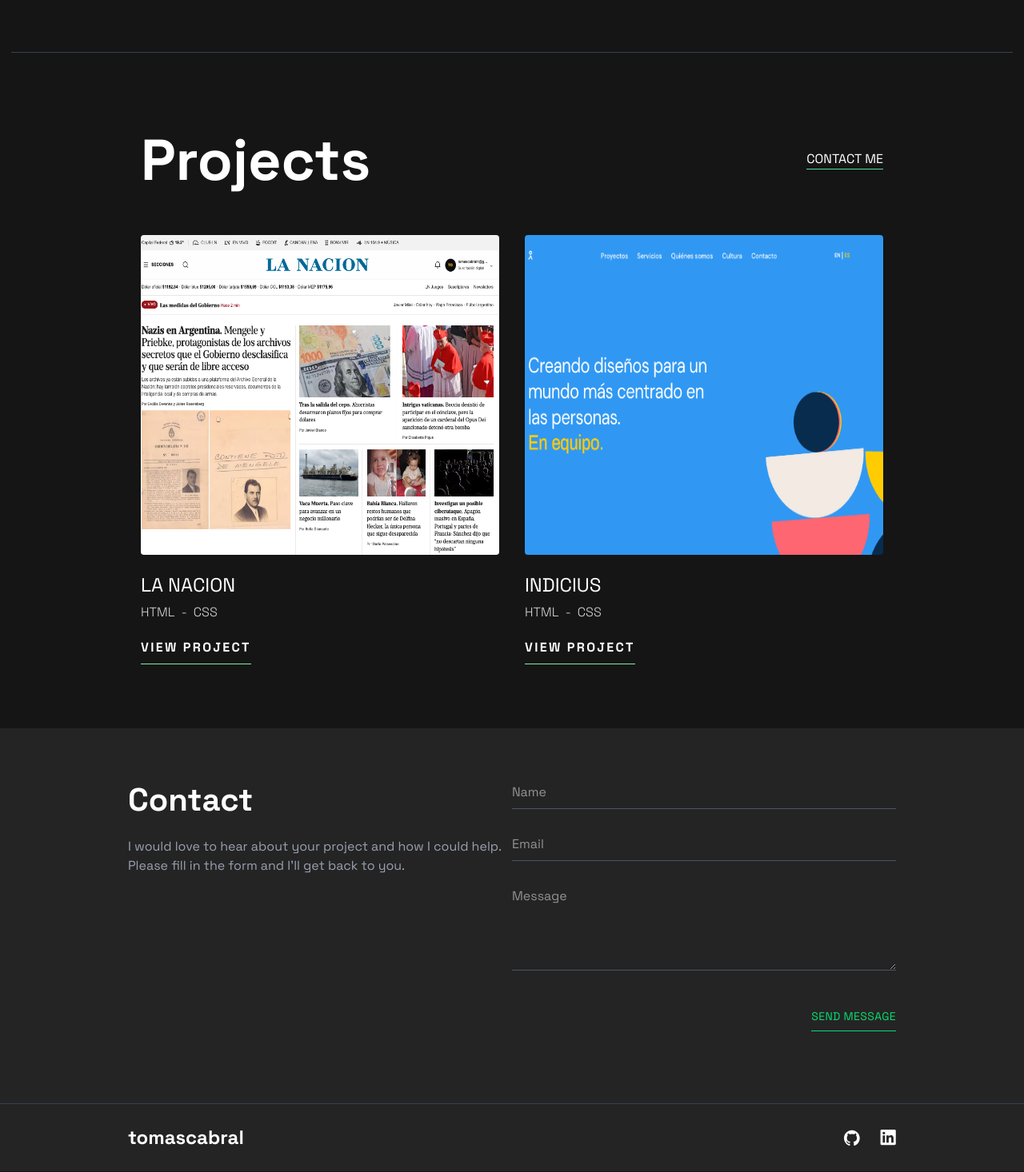
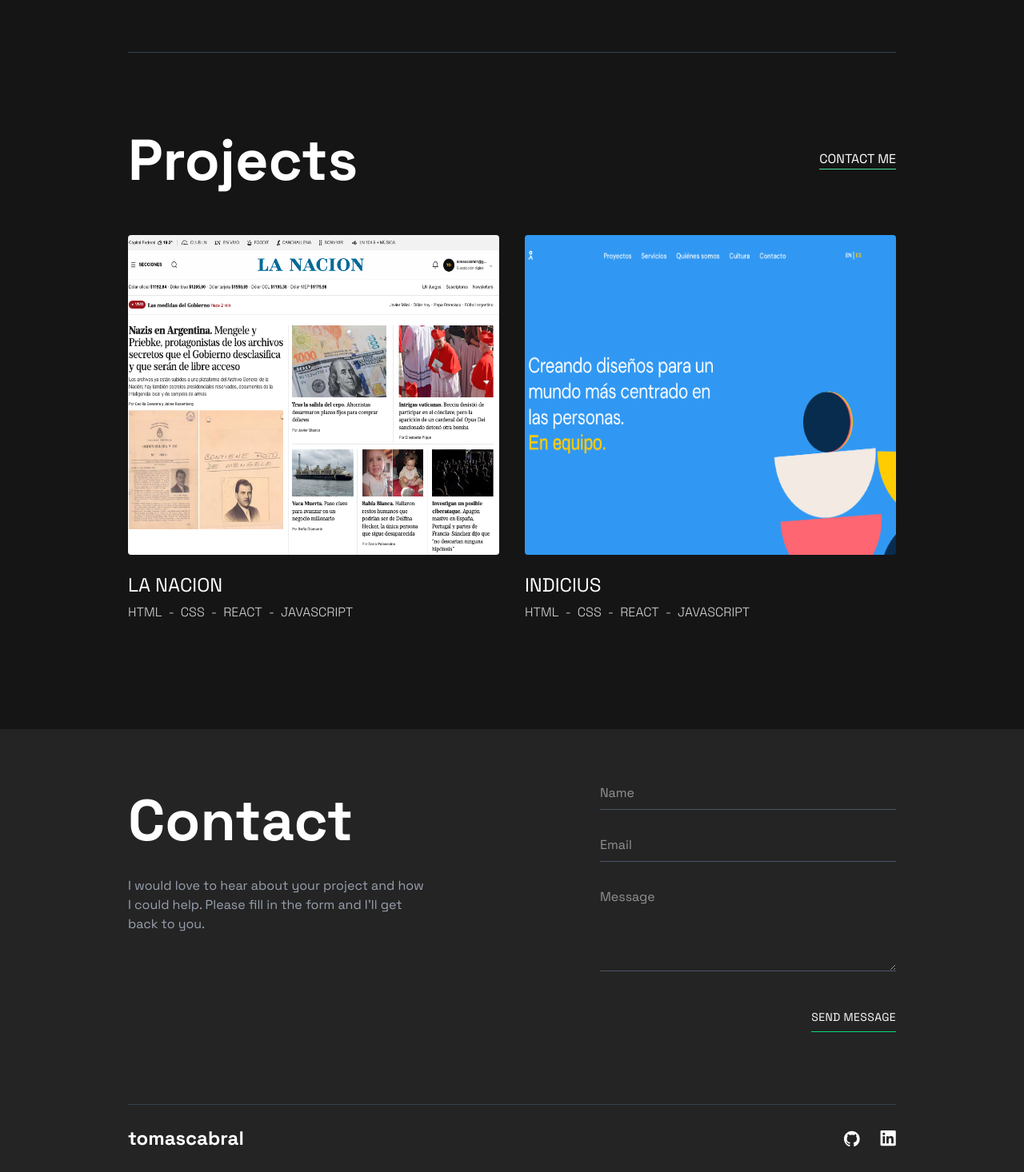
Before and after one commit to tomascabralh/tch-portfolio, a React (Vite) app: page / in a window 1280 px wide. Shown: the part 1127-2593 px from the top of the page at 80% size. Built offline with nearby package versions, Linux system fonts and the light colour scheme.

Commit message:
fix: correct tailwind import in postcss config

```diff
--- a/src/App.jsx
+++ b/src/App.jsx
@@ -9,11 +9,15 @@
 function App() {
   return (
     <>
-      <Header />
-      <Skills />
-      <Projects />
-      <Contact />
-      <NavigationBar backgroundColor='grey' />
+      <div className='lg:max-w-[1440px] lg:mx-auto'>
+        <Header />
+        <Skills />
+        <Projects />
+      </div>
+      <div className='bg-[#242424]'>
+        <Contact />
+        <NavigationBar />
+      </div>
     </>
   )
 }
--- a/src/components/Button.jsx
+++ b/src/components/Button.jsx
@@ -1,7 +1,7 @@
 export default function Button({ children }) {
     return (
         <div className="flex flex-col items-center md:items-start self-end mt-4 text-sm uppercase tracking-wide">
-            <button className="underline decoration-[#4EE1A0] underline-offset-12">
+            <button className="underline decoration-[#4EE1A0] underline-offset-12 hover:text-green-400 duration-500">
                 {children}
             </button>
         </div>
--- a/src/components/Form.jsx
+++ b/src/components/Form.jsx
@@ -97,7 +97,7 @@
             </div>
 
             <div className="flex flex-col items-center self-end mt-4 text-sm uppercase tracking-wide">
-                <button type="submit" className="text-green-400 hover:text-green-500">
+                <button type="submit" className="text-white-400 hover:text-green-500 duration-500">
                     SEND MESSAGE
                 </button>
                 <div className="h-[1px] bg-green-400 w-full mt-2"></div>
--- a/src/components/ProjectCard.jsx
+++ b/src/components/ProjectCard.jsx
@@ -2,8 +2,32 @@
 
 const ProjectCard = ({ title, imageUrl, skills, codeUrl, liveUrl }) => {
     return (
-        <div>
+        <div className="relative group w-full lg:max-w-[545px] md:h-[250px] lg:h-[400px] lg:mb-[138px]">
+
             <img src={imageUrl} alt={title} className='w-full lg:max-w-[545px] md:h-[250px] lg:h-[400px] rounded' />
+
+            <div className="hidden md:flex absolute inset-0 bg-black bg-opacity-80 group-hover:flex items-center justify-center flex-col gap-6 text-white opacity-0 group-hover:opacity-70 transition-opacity duration-300 rounded">
+                <a
+                    href={liveUrl}
+                    target="_blank"
+                    className="hover:text-green-300 duration-500 text-sm font-semibold tracking-[2px]"
+                >
+                    VIEW PROJECT
+                    <div className="h-[1px] bg-green-300 mt-2 w-full"></div>
+                </a>
+
+                {codeUrl && (
+                    <a
+                        href={codeUrl}
+                        target="_blank"
+                        className="hover:text-green-300 duration-500 text-white text-sm font-semibold tracking-[2px]"
+                    >
+                        VIEW CODE
+                        <div className="h-[1px] bg-green-300 mt-2 w-full"></div>
+                    </a>
+                )}
+            </div>
+
             <div className='mb-5'>
                 <h1 className='text-[24px] mt-5 mb-1'>{title}</h1>
                 <h2 className='flex'>{skills.map((skill, index) => (
@@ -13,7 +37,8 @@
                     </span>
                 ))}</h2>
             </div>
-            <div className="flex gap-4 font-semibold tracking-[2.3px]">
+
+            <div className="flex gap-4 font-semibold tracking-[2.3px] md:hidden">
                 <div className="flex flex-col items-center">
                     <a href={liveUrl} className="">VIEW PROJECT</a>
                     <div className="h-[1px] bg-green-300 w-full mt-2"></div>
--- a/src/sections/Contact.jsx
+++ b/src/sections/Contact.jsx
@@ -2,15 +2,20 @@
 
 export default function Contact() {
     return (
-        <section id="contact" className="flex flex-col lg:flex-row items-center lg:items-start px-4 pt-[60px] md:px-[160px] bg-[#242424] text-center lg:text-left border-b pb-[90px] border-gray-700">
-            <div className="flex-1">
-                <h2 className="text-[40px] font-bold mb-4">Contact</h2>
-                <p className="mb-10 text-gray-400 max-w-xl">
-                    I would love to hear about your project and how I could help. Please fill in the form and I’ll get back to you.
-                </p>
+        <section className="lg:max-w-[1440px] lg:mx-auto text-white">
+            <div className="flex flex-col lg:flex-row items-center lg:items-start px-4 md:px-[160px] pt-[60px] text-center lg:text-left pb-[90px]">
+                <div className="flex-1 lg:pr-[220px]">
+                    <h2 className="text-[40px] md:text-[72px] font-bold mb-4">Contact</h2>
+                    <p className="mb-10 text-gray-400 max-w-xl">
+                        I would love to hear about your project and how I could help. Please fill in the form and I’ll get back to you.
+                    </p>
+                </div>
+                <div className="flex-1 w-full">
+                    <Form />
+                </div>
             </div>
-            <div className="flex-1 w-full">
-                <Form />
+            <div className="px-4 md:px-[160px]">
+                <div className="border-b border-gray-700 w-full"></div>
             </div>
         </section>
     );
--- a/src/sections/Header.jsx
+++ b/src/sections/Header.jsx
@@ -4,7 +4,7 @@
 const Header = ({ backgroundColor }) => {
     return (
         <header className="relative">
-            <NavigationBar backgroundColor={backgroundColor} />
+            <NavigationBar backgroundColor={backgroundColor} shouldHaveMargin />
             <Hero />
         </header>
     );
--- a/src/sections/Hero.jsx
+++ b/src/sections/Hero.jsx
@@ -5,7 +5,7 @@
 
 export default function Hero() {
     return (
-        <section className="flex flex-col-reverse md:flex-row items-center md:items-start px-4 md:px-6 lg:px-[160px] pb-12 lg:pb-76 gap-8">
+        <section className="flex flex-col-reverse md:flex-row items-center md:items-start px-4 md:px-6 lg:mx-[160px] pb-12 lg:pb-76 gap-8">
             <div className="z-10 text-center md:text-left md:mt-[52px] md:leading-[1.1]">
                 <Title>
                     Nice to <span className="hidden md:inline lg:hidden"><br /></span>meet you!
@@ -20,7 +20,7 @@
                 </a>
             </div>
             <div className="relative flex justify-center md:absolute md:top-0 md:right-0 lg:right-70">
-                <img src="https://fakeimg.pl/445x720/" alt="Tomas Cabral" className="md:max-w-[322px] lg:max-w-[445px] filter grayscale hover:grayscale-0 transition duration-300 rounded"
+                <img src="https://fakeimg.pl/445x720/" alt="Tomas Cabral" className="md:max-w-[322px] lg:max-w-[445px] filter grayscale hover:grayscale-0 transition duration-500 rounded"
                 />
                 <Shapes />
             </div>
--- a/src/sections/NavigationBar.jsx
+++ b/src/sections/NavigationBar.jsx
@@ -1,21 +1,22 @@
 import React from 'react'
 
-const NavigationBar = ({ backgroundColor }) => {
-    const isGrey = backgroundColor === 'grey';
+const NavigationBar = ({ shouldHaveMargin }) => {
     return (
-        <nav className={`flex flex-col md:flex-row md:justify-between justify-center items-center py-6 px-4 lg:px-[160px] ${isGrey && 'bg-[#242424]'}`}>
+        <section className='lg:max-w-[1440px] lg:mx-auto'>
+            <nav className={`flex flex-col md:flex-row md:justify-between justify-center items-center py-6 px-4 lg:px-0 ${shouldHaveMargin ? 'lg:mx-[160px]' : 'lg:px-[160px]'}`}>
                 <p className="text-[24px] font-bold pb-[20px] md:pb-0">tomascabral</p>
                 <div className="flex gap-x-[25px] z-10">
-                <a href="https://github.com/tomascabralh" target='_blank' aria-label="GitHub"><svg width="20" height="20" viewBox="0 0 20 20" fill="none" xmlns="http://www.w3.org/2000/svg">
-                    <path fill-rule="evenodd" clip-rule="evenodd" d="M9.84282 0.800049C4.40466 0.800049 0 5.20471 0 10.6429C0 14.9983 2.81751 18.6771 6.73003 19.9812C7.22217 20.0674 7.40672 19.7721 7.40672 19.5137C7.40672 19.2799 7.39442 18.5048 7.39442 17.6805C4.92141 18.1357 4.28163 17.0776 4.08477 16.524C3.97404 16.241 3.4942 15.3674 3.07588 15.1337C2.73138 14.9491 2.23924 14.4939 3.06358 14.4816C3.8387 14.4693 4.39236 15.1952 4.57691 15.4905C5.46277 16.9792 6.87767 16.5609 7.44363 16.3025C7.52976 15.6627 7.78813 15.2321 8.07111 14.986C5.88109 14.7399 3.59263 13.891 3.59263 10.1261C3.59263 9.05571 3.97404 8.16986 4.60152 7.48086C4.50309 7.23479 4.15859 6.2259 4.69995 4.87252C4.69995 4.87252 5.52428 4.61414 7.40672 5.8814C8.19415 5.65994 9.03079 5.54921 9.86743 5.54921C10.7041 5.54921 11.5407 5.65994 12.3281 5.8814C14.2106 4.60184 15.0349 4.87252 15.0349 4.87252C15.5763 6.2259 15.2318 7.23479 15.1333 7.48086C15.7608 8.16986 16.1422 9.04341 16.1422 10.1261C16.1422 13.9033 13.8415 14.7399 11.6514 14.986C12.0082 15.2936 12.3158 15.8842 12.3158 16.8069C12.3158 18.1234 12.3035 19.1815 12.3035 19.5137C12.3035 19.7721 12.4881 20.0797 12.9802 19.9812C14.9341 19.3216 16.632 18.0657 17.8349 16.3906C19.0378 14.7153 19.6851 12.7051 19.6856 10.6429C19.6856 5.20471 15.281 0.800049 9.84282 0.800049Z" fill="white" />
+                    <a href="https://github.com/tomascabralh" target='_blank' aria-label="GitHub"><svg className="text-white hover:text-green-400 transition-colors duration-500" width="20" height="20" viewBox="0 0 20 20" fill="none" xmlns="http://www.w3.org/2000/svg">
+                        <path className='fill-current' fill-rule="evenodd" clip-rule="evenodd" d="M9.84282 0.800049C4.40466 0.800049 0 5.20471 0 10.6429C0 14.9983 2.81751 18.6771 6.73003 19.9812C7.22217 20.0674 7.40672 19.7721 7.40672 19.5137C7.40672 19.2799 7.39442 18.5048 7.39442 17.6805C4.92141 18.1357 4.28163 17.0776 4.08477 16.524C3.97404 16.241 3.4942 15.3674 3.07588 15.1337C2.73138 14.9491 2.23924 14.4939 3.06358 14.4816C3.8387 14.4693 4.39236 15.1952 4.57691 15.4905C5.46277 16.9792 6.87767 16.5609 7.44363 16.3025C7.52976 15.6627 7.78813 15.2321 8.07111 14.986C5.88109 14.7399 3.59263 13.891 3.59263 10.1261C3.59263 9.05571 3.97404 8.16986 4.60152 7.48086C4.50309 7.23479 4.15859 6.2259 4.69995 4.87252C4.69995 4.87252 5.52428 4.61414 7.40672 5.8814C8.19415 5.65994 9.03079 5.54921 9.86743 5.54921C10.7041 5.54921 11.5407 5.65994 12.3281 5.8814C14.2106 4.60184 15.0349 4.87252 15.0349 4.87252C15.5763 6.2259 15.2318 7.23479 15.1333 7.48086C15.7608 8.16986 16.1422 9.04341 16.1422 10.1261C16.1422 13.9033 13.8415 14.7399 11.6514 14.986C12.0082 15.2936 12.3158 15.8842 12.3158 16.8069C12.3158 18.1234 12.3035 19.1815 12.3035 19.5137C12.3035 19.7721 12.4881 20.0797 12.9802 19.9812C14.9341 19.3216 16.632 18.0657 17.8349 16.3906C19.0378 14.7153 19.6851 12.7051 19.6856 10.6429C19.6856 5.20471 15.281 0.800049 9.84282 0.800049Z" fill="white" />
                     </svg>
                     </a>
-                <a href="https://www.linkedin.com/in/tomas-cabral-hunter/" target='_blank' aria-label="LinkedIn"><svg width="20" height="20" viewBox="0 0 20 20" fill="none" xmlns="http://www.w3.org/2000/svg">
-                    <path fill-rule="evenodd" clip-rule="evenodd" d="M4.84099 2.64336C3.92927 2.64336 3.18753 3.38413 3.18753 4.29466C3.18753 5.20579 3.92927 5.94704 4.84099 5.94704C5.75093 5.94704 6.49121 5.20579 6.49121 4.29466C6.49121 3.38413 5.75093 2.64336 4.84099 2.64336ZM3.41319 7.19855V16.3612H6.26328L6.26436 7.19855H3.41319ZM8.05167 7.19771V16.3603L10.8953 16.3614L10.8964 11.8276C10.8964 10.6639 11.0991 9.47431 12.6027 9.47431C14.0834 9.47431 14.0834 10.8781 14.0834 11.9032V16.3603L16.9303 16.3592V11.3351C16.9303 9.06782 16.5164 6.96979 13.5143 6.96979C12.1042 6.96979 11.1815 7.7668 10.8197 8.4494H10.7797L10.7797 7.19771H8.05167ZM18.3483 19.2H1.98544C1.20474 19.2 0.56958 18.5784 0.56958 17.8144V1.38454C0.56958 0.621101 1.20474 0 1.98544 0H18.3483C19.132 0 19.7696 0.621101 19.7696 1.38454V17.8144C19.7696 18.5784 19.132 19.2 18.3483 19.2Z" fill="white" />
+                    <a href="https://www.linkedin.com/in/tomas-cabral-hunter/" target='_blank' aria-label="LinkedIn"><svg className="text-white hover:text-green-400 transition-colors duration-300" width="20" height="20" viewBox="0 0 20 20" fill="none" xmlns="http://www.w3.org/2000/svg">
+                        <path className='fill-current' fill-rule="evenodd" clip-rule="evenodd" d="M4.84099 2.64336C3.92927 2.64336 3.18753 3.38413 3.18753 4.29466C3.18753 5.20579 3.92927 5.94704 4.84099 5.94704C5.75093 5.94704 6.49121 5.20579 6.49121 4.29466C6.49121 3.38413 5.75093 2.64336 4.84099 2.64336ZM3.41319 7.19855V16.3612H6.26328L6.26436 7.19855H3.41319ZM8.05167 7.19771V16.3603L10.8953 16.3614L10.8964 11.8276C10.8964 10.6639 11.0991 9.47431 12.6027 9.47431C14.0834 9.47431 14.0834 10.8781 14.0834 11.9032V16.3603L16.9303 16.3592V11.3351C16.9303 9.06782 16.5164 6.96979 13.5143 6.96979C12.1042 6.96979 11.1815 7.7668 10.8197 8.4494H10.7797L10.7797 7.19771H8.05167ZM18.3483 19.2H1.98544C1.20474 19.2 0.56958 18.5784 0.56958 17.8144V1.38454C0.56958 0.621101 1.20474 0 1.98544 0H18.3483C19.132 0 19.7696 0.621101 19.7696 1.38454V17.8144C19.7696 18.5784 19.132 19.2 18.3483 19.2Z" fill="white" />
                     </svg>
                     </a>
                 </div>
             </nav>
+        </section>
     )
 }
 
--- a/src/sections/Projects.jsx
+++ b/src/sections/Projects.jsx
@@ -3,14 +3,14 @@
 const projectsData = [
     {
         title: "LA NACION",
-        skills: ["HTML", "CSS"],
+        skills: ["HTML", "CSS", "REACT", "JAVASCRIPT"],
         imageUrl: "/images/ln.png",
         codeUrl: null,
         liveUrl: "www.lanacion.com",
     },
     {
         title: "INDICIUS",
-        skills: ["HTML", "CSS"],
+        skills: ["HTML", "CSS", "REACT", "JAVASCRIPT"],
         imageUrl: "/images/indicius.png",
         codeUrl: null,
         liveUrl: "www.indicius.com",
@@ -19,10 +19,10 @@
 
 export default function Projects() {
     return (
-        <section className="px-4 py-20 lg:mx-[160px]">
+        <section className="px-4 py-20 lg:px-0 lg:mx-[160px]">
             <div className="flex justify-between items-center mb-10">
                 <h2 className="text-[40px] md:text-[72px] font-bold">Projects</h2>
-                <a href="#contact" className="text-base border-b border-[#4EE1A0]">CONTACT ME</a>
+                <a href="#contact" className="text-base border-b border-[#4EE1A0] hover:text-green-300 duration-500">CONTACT ME</a>
             </div>
             <div className="grid gap-8 md:grid-cols-2">
                 {projectsData.map((project, index) => (
--- a/src/sections/Skills.jsx
+++ b/src/sections/Skills.jsx
@@ -11,7 +11,7 @@
 
 export default function Skills() {
     return (
-        <section className="text-center sm:text-left mx-[14px] px-4 py-16 lg:px-[160px] grid gap-6 sm:grid-cols-2 lg:grid-cols-3 border-t border-b border-gray-700">
+        <section className="text-center sm:text-left mx-[14px] px-4 py-16 lg:px-0 lg:mx-[160px] grid gap-6 sm:grid-cols-2 lg:grid-cols-3 border-t border-b border-gray-700">
             {skills.map((skill) => (
                 <div className="text-[#D9D9D9]" key={skill.name}>
                     <h3 className="text-[32px] md:text-[48px] font-bold">{skill.name}</h3>
```
Lines whose indentation alone changed are shown as unchanged.
